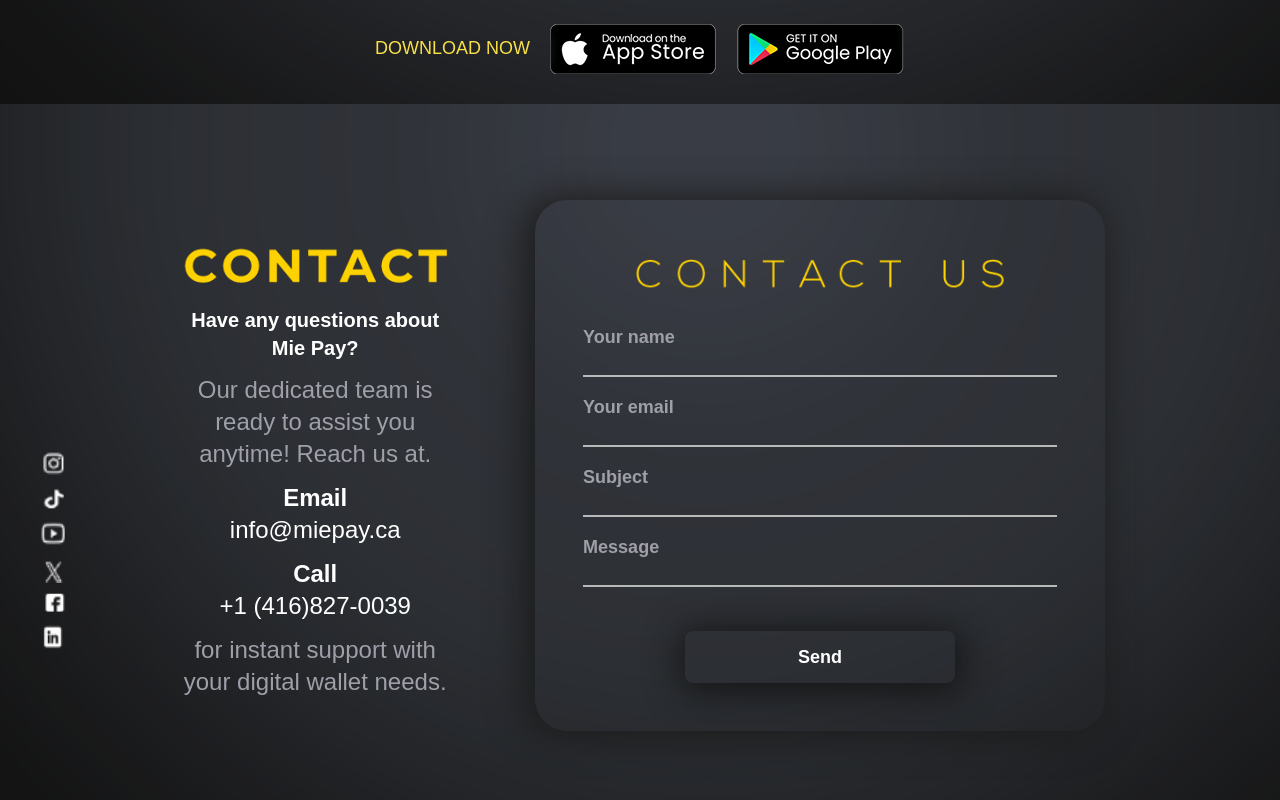
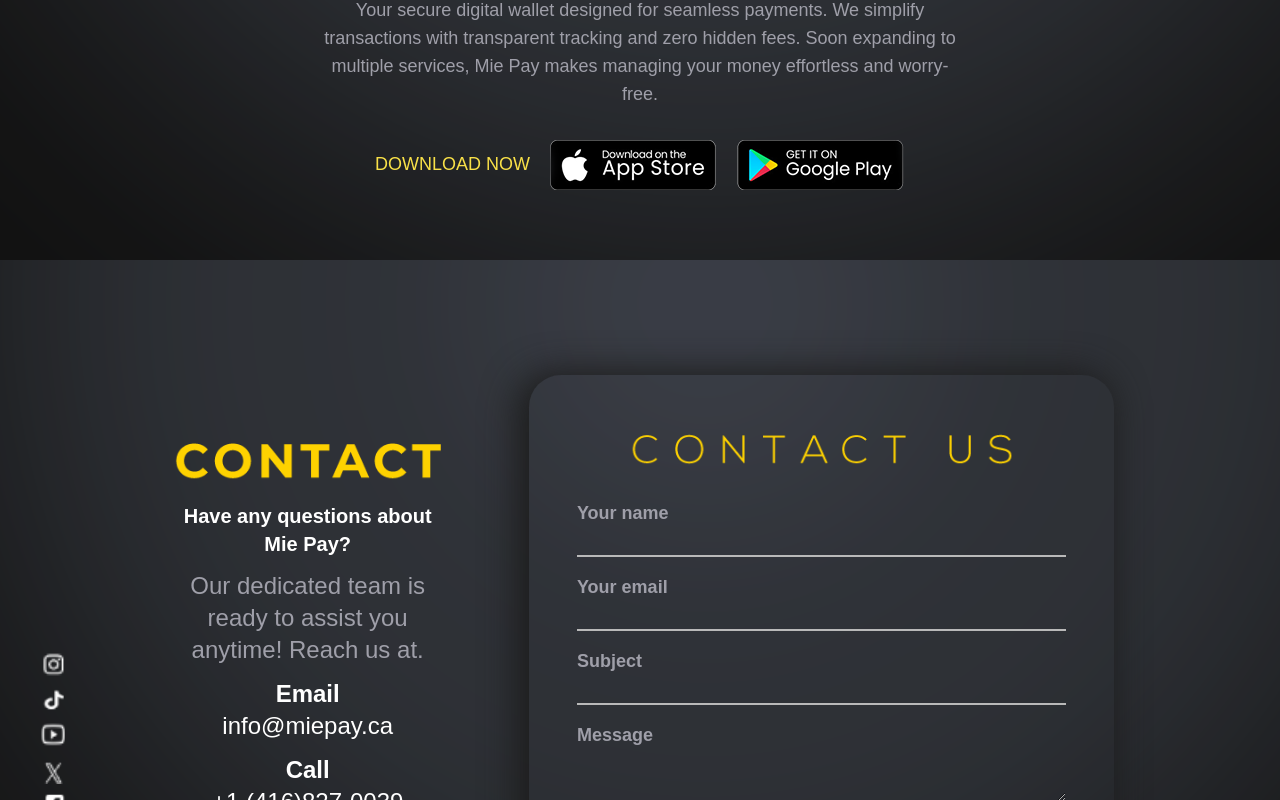
Before and after one commit to Anushka-tada/mie-pay, a Next.js app: page / in a window 1280 px wide. Shown: the part 1340-2140 px from the top of the page. Built offline with nearby package versions, Linux system fonts and the light colour scheme.

Commit message:
all changes done

```diff
--- a/src/app/about/about.css
+++ b/src/app/about/about.css
@@ -1,6 +1,8 @@
 .aboutpage{
     background-image: url('/assets/backround.png');
-    padding-top: 68px;
+    display: flex;
+    align-items: center;
+    height: 100vh;
 }
 .s-img{
    width: 30px;
--- a/src/app/contact/Contact.jsx
+++ b/src/app/contact/Contact.jsx
@@ -3,9 +3,30 @@
 import React from 'react'
 import "./contact.css"
 import { useState } from "react";
+import { useFormik } from 'formik';
+import * as Yup from 'yup';
 
 const Contact = () => {
   const [isMenuOpen, setIsMenuOpen] = useState(false);
+
+  const formik = useFormik({
+    initialValues: {
+      name: '',
+      email: '',
+      subject: '',
+      message: '',
+    },
+    validationSchema: Yup.object({
+      name: Yup.string().required('Name is required'),
+      email: Yup.string().email('Invalid email address').required('Email is required'),
+      subject: Yup.string().required('Subject is required'),
+      message: Yup.string().required('Message is required'),
+    }),
+    onSubmit: (values) => {
+      console.log('Form Submitted:', values);
+    },
+  });
+
   return (
     <div className='homepage relative'>
 
@@ -48,28 +69,66 @@ const Contact = () => {
             <div className='flex justify-center'>
               <img src="/assets/contact-us.png" alt="Logo" className='mb-8 contact-us' />
             </div>
-            <form action="" className='flex flex-col gap-4'>
+            <form onSubmit={formik.handleSubmit} className='flex flex-col gap-4'>
               <div className="input flex flex-col gap-1">
-                <label htmlFor="" className='text-zinc-400 text-lg font-semibold'>Your name</label>
-                <input type="text" />
+                <label htmlFor="name" className='text-zinc-400 text-lg font-semibold'>Your name</label>
+                <input
+                  id="name"
+                  name="name"
+                  type="text"
+                  onChange={formik.handleChange}
+                  onBlur={formik.handleBlur}
+                  value={formik.values.name}
+                  className={formik.touched.name && formik.errors.name ? 'border-red-500' : ''}
+                />
+                {formik.touched.name && formik.errors.name ? <div className="text-red-500">{formik.errors.name}</div> : null}
               </div>
+
               <div className="input flex flex-col gap-1">
-                <label htmlFor="" className='text-zinc-400 text-lg font-semibold'>Your email</label>
-                <input type="text" />
+                <label htmlFor="email" className='text-zinc-400 text-lg font-semibold'>Your email</label>
+                <input
+                  id="email"
+                  name="email"
+                  type="text"
+                  onChange={formik.handleChange}
+                  onBlur={formik.handleBlur}
+                  value={formik.values.email}
+                  className={formik.touched.email && formik.errors.email ? 'border-red-500' : ''}
+                />
+                {formik.touched.email && formik.errors.email ? <div className="text-red-500">{formik.errors.email}</div> : null}
               </div>
+
               <div className="input flex flex-col gap-1">
-                <label htmlFor="" className='text-zinc-400 text-lg font-semibold'>Subject</label>
-                <input type="text" />
+                <label htmlFor="subject" className='text-zinc-400 text-lg font-semibold'>Subject</label>
+                <input
+                  id="subject"
+                  name="subject"
+                  type="text"
+                  onChange={formik.handleChange}
+                  onBlur={formik.handleBlur}
+                  value={formik.values.subject}
+                  className={formik.touched.subject && formik.errors.subject ? 'border-red-500' : ''}
+                />
+                {formik.touched.subject && formik.errors.subject ? <div className="text-red-500">{formik.errors.subject}</div> : null}
               </div>
+
               <div className="input flex flex-col gap-1">
-                <label htmlFor="" className='text-zinc-400 text-lg font-semibold'>Message</label>
-                <input type="text" />
+                <label htmlFor="message" className='text-zinc-400 text-lg font-semibold'>Message</label>
+                <textarea
+                  id="message"
+                  name="message"
+                  onChange={formik.handleChange}
+                  onBlur={formik.handleBlur}
+                  value={formik.values.message}
+                  className={formik.touched.message && formik.errors.message ? 'border-red-500' : ''}
+                />
+                {formik.touched.message && formik.errors.message ? <div className="text-red-500">{formik.errors.message}</div> : null}
               </div>
 
               <div className='flex justify-center mt-7'>
-                <div className="send-button py-3 flex justify-center rounded-lg">
+                <button type="submit" className="send-button py-3 flex justify-center rounded-lg">
                   <p className='text-lg text-white font-semibold'>Send</p>
-                </div>
+                </button>
               </div>
             </form>
           </div>
--- a/src/app/contact/contact.css
+++ b/src/app/contact/contact.css
@@ -1,6 +1,12 @@
-.homepage{
+.contactpage{
     background-image: url('/assets/backround.png');
-    height: 100%;
+
+    display: flex;
+    align-items: center;
+    height: 100vh;
+}
+.contact{
+    width: 100%;
 }
 .s-img{
    width: 30px;
@@ -33,6 +39,16 @@ input:focus {
 
 .social-media{
     top: 83%;
+}
+
+@media(max-width:768px){
+    .contactpage{
+        background-image: url('/assets/backround.png');
+        height: 100%;
+        display: flex;
+        align-items: center;
+        padding: 30px 0px;
+    }
 }
 
 @media(max-width:1024px){
--- a/src/app/homepage/Home.jsx
+++ b/src/app/homepage/Home.jsx
@@ -4,11 +4,48 @@ import React from 'react'
 import "./home.css"
 import "../about/about.css"
 import "../contact/contact.css"
+import { useFormik } from 'formik';
+import * as Yup from 'yup';
+import axios  from 'axios';
+import { ToastContainer, toast } from 'react-toastify';
+import 'react-toastify/dist/ReactToastify.css';
 
 
 const Home = () => {
 
   const [isScrolled, setIsScrolled] = useState(false);
+
+   const formik = useFormik({
+      initialValues: {
+        name: '',
+        email: '',
+        subject: '',
+        message: '',
+      },
+      validationSchema: Yup.object({
+        name: Yup.string().required('Name is required'),
+        email: Yup.string().email('Invalid email address').required('Email is required'),
+        subject: Yup.string().required('Subject is required'),
+        message: Yup.string().required('Message is required'),
+      }),
+      onSubmit: async (values) => {
+        console.log('Form Submitted:', values);
+
+        try{
+          let response = await axios.post("https://api.miepay.ca/api/store-query" , {...values , first_name: values.name})
+          console.log(response)
+
+          if(response.data.statusCode == 200){
+                toast.success(response.data.message)
+          }
+
+
+        }
+        catch(error){
+          toast.error( "Internal server error")
+        }
+      },
+    });
 
   useEffect(() => {
     const handleScroll = () => {
@@ -38,7 +75,7 @@ const Home = () => {
     <div className='relative'>
       <div className='homepage ' id='home'>
 
-        <div className={`navbar fixed top-0 left-0 w-full z-50 flex lg:flex-row justify-between px-5 lg:px-16  items-center transition-colors duration-300 ${isScrolled ? "bg-gray py-0 lg:py-0" : "bg-transparent py-3 lg:py-6"}`} >
+        <div className={`navbar absolute top-0 w-full  flex lg:flex-row justify-between px-5 lg:px-16  items-center transition-colors duration-300  py-3 lg:py-6`} >
           <img src="/assets/logomain.png" alt="Logo" />
           <button
             className="lg:hidden block text-white text-3xl"
@@ -79,7 +116,7 @@ const Home = () => {
 
 
 
-        <div className="herosection flex flex-col items-center pt-56 ">
+        <div className="herosection flex flex-col items-center ">
           <img src="/assets/logocenter4.png" alt="Logo" className='logo-center' />
           <h1 className='font-bold xl:text-5xl lg:text-4xl md:text-4xl sm:text-3xl text-3xl text-white  mt-4'>Refer.Earn.Repeat</h1>
         </div>
@@ -87,7 +124,7 @@ const Home = () => {
       </div>
 
 
-      <div className='aboutpage relative pb-6' id='about'>
+      <div className='aboutpage relative ' id='about'>
 
         <div className="herosection flex flex-col items-center relative">
           <div className="images flex gap-4 justify-center  ">
@@ -102,8 +139,8 @@ const Home = () => {
           </p>
           <div className='flex flex-wrap  gap-4 items-center justify-center mt-6'>
             <p className='text-lg download '>DOWNLOAD NOW</p>
-            <img src="/assets/app-store.png" alt="Logo" className='' />
-            <img src="/assets/google-pay.png" alt="Logo" className='' />
+            <a href="https://apps.apple.com/ca/app/mie-pay/id6742891477" target="blank"><img src="/assets/app-store.png" alt="Logo" className='' /></a>
+           <a href="https://play.google.com/store/apps/details?id=com.app.miepay" target="blank"> <img src="/assets/google-pay.png" alt="Logo" className='' /></a>
           </div>
         </div>
 
@@ -111,9 +148,9 @@ const Home = () => {
 
 
 
-      <div className='homepage relative pb-72 pt-14' id='contact'>
+      <div className='contactpage relative ' id='contact'>
 
-        <div className="contact flex  flex-col items-center  pt-10 px-3">
+        <div className="contact  flex  flex-col items-center ">
           <div className="contact-sections flex flex-wrap justify-center  xl:flex-nowrap lg:flex-nowrap md:flex-nowrap items-center gap-20">
             <div className="contact-text flex flex-col gap-3 items-center text-center">
               <img src="/assets/contact.png" alt="Logo" />
@@ -135,28 +172,66 @@ const Home = () => {
             <div className='flex justify-center'>
               <img src="/assets/contact-us.png" alt="Logo" className='mb-8 contact-us' />
             </div>
-              <form action="" className='flex flex-col gap-4'>
-                <div className="input flex flex-col ">
-                  <label htmlFor="" className='text-zinc-400 text-lg font-semibold'>Your name</label>
-                  <input type="text" className="text-zinc-300" />
+            <form onSubmit={formik.handleSubmit} className='flex flex-col gap-4'>
+              <div className="input flex flex-col gap-1">
+                <label htmlFor="name" className='text-zinc-400 text-lg font-semibold'>Your name</label>
+                <input
+                  id="name"
+                  name="name"
+                  type="text"
+                  onChange={formik.handleChange}
+                  onBlur={formik.handleBlur}
+                  value={formik.values.name}
+                  className={formik.touched.name && formik.errors.name ? 'border-red-500' : 'text-white'}
+                />
+                {formik.touched.name && formik.errors.name ? <div className="text-red-500">{formik.errors.name}</div> : null}
               </div>
-                <div className="input flex flex-col ">
-                  <label htmlFor="" className='text-zinc-400 text-lg font-semibold'>Your email</label>
-                  <input type="text" className="text-zinc-300" />
+
+              <div className="input flex flex-col gap-1">
+                <label htmlFor="email" className='text-zinc-400 text-lg font-semibold'>Your email</label>
+                <input
+                  id="email"
+                  name="email"
+                  type="text"
+                  onChange={formik.handleChange}
+                  onBlur={formik.handleBlur}
+                  value={formik.values.email}
+                  className={formik.touched.email && formik.errors.email ? 'border-red-500' : 'text-white'}
+                />
+                {formik.touched.email && formik.errors.email ? <div className="text-red-500">{formik.errors.email}</div> : null}
               </div>
-                <div className="input flex flex-col ">
-                  <label htmlFor="" className='text-zinc-400 text-lg font-semibold'>Subject</label>
-                  <input type="text"className="text-zinc-300" />
+
+              <div className="input flex flex-col gap-1">
+                <label htmlFor="subject" className='text-zinc-400 text-lg font-semibold'>Subject</label>
+                <input
+                  id="subject"
+                  name="subject"
+                  type="text"
+                  onChange={formik.handleChange}
+                  onBlur={formik.handleBlur}
+                  value={formik.values.subject}
+                  className={formik.touched.subject && formik.errors.subject ? 'border-red-500' : 'text-white'}
+                />
+                {formik.touched.subject && formik.errors.subject ? <div className="text-red-500">{formik.errors.subject}</div> : null}
               </div>
-                <div className="input flex flex-col ">
-                  <label htmlFor="" className='text-zinc-400 text-lg font-semibold'>Message</label>
-                  <input type="text" className="text-zinc-300" />
+
+              <div className="input flex flex-col gap-1">
+                <label htmlFor="message" className='text-zinc-400 text-lg font-semibold'>Message</label>
+                <textarea
+                  id="message"
+                  name="message"
+                  onChange={formik.handleChange}
+                  onBlur={formik.handleBlur}
+                  value={formik.values.message}
+                  className={formik.touched.message && formik.errors.message ? 'border-red-500' : 'text-white'}
+                />
+                {formik.touched.message && formik.errors.message ? <div className="text-red-500">{formik.errors.message}</div> : null}
               </div>
 
               <div className='flex justify-center mt-7'>
-                  <div className="send-button py-3 flex justify-center rounded-lg">
+                <button type="submit" className="send-button py-3 flex justify-center rounded-lg">
                   <p className='text-lg text-white font-semibold'>Send</p>
-                  </div>
+                </button>
               </div>
             </form>
           </div>
@@ -176,6 +251,8 @@ const Home = () => {
         </ul>
       </div>
 
+      <ToastContainer/>
+
     </div>
 
 
--- a/src/app/homepage/home.css
+++ b/src/app/homepage/home.css
@@ -1,6 +1,10 @@
 .homepage{
      background-image: url('/assets/backround.png');
-     padding-bottom: 87px;
+     /* padding-bottom: 87px; */
+     display: flex;
+     flex-direction: column;
+     justify-content: center;
+     height: 100vh;
 }
 .s-img{
     width: 30px;
```
Also changed, not shown: package.json (+7 -3 lines), 1 other file (tests, documents, lock files or other folders). Lines whose indentation alone changed are shown as unchanged.
